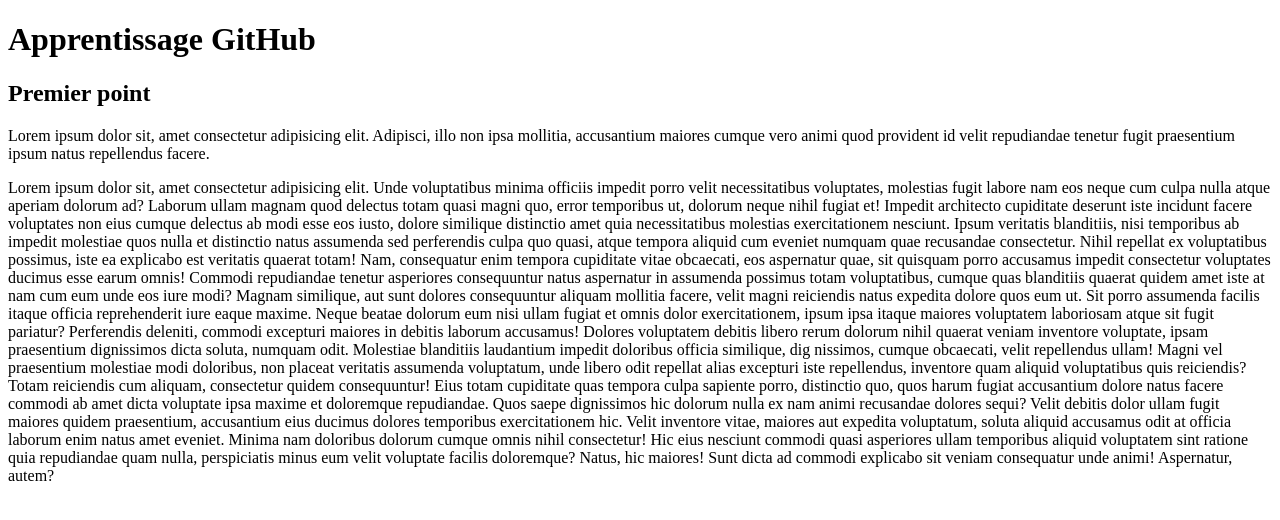
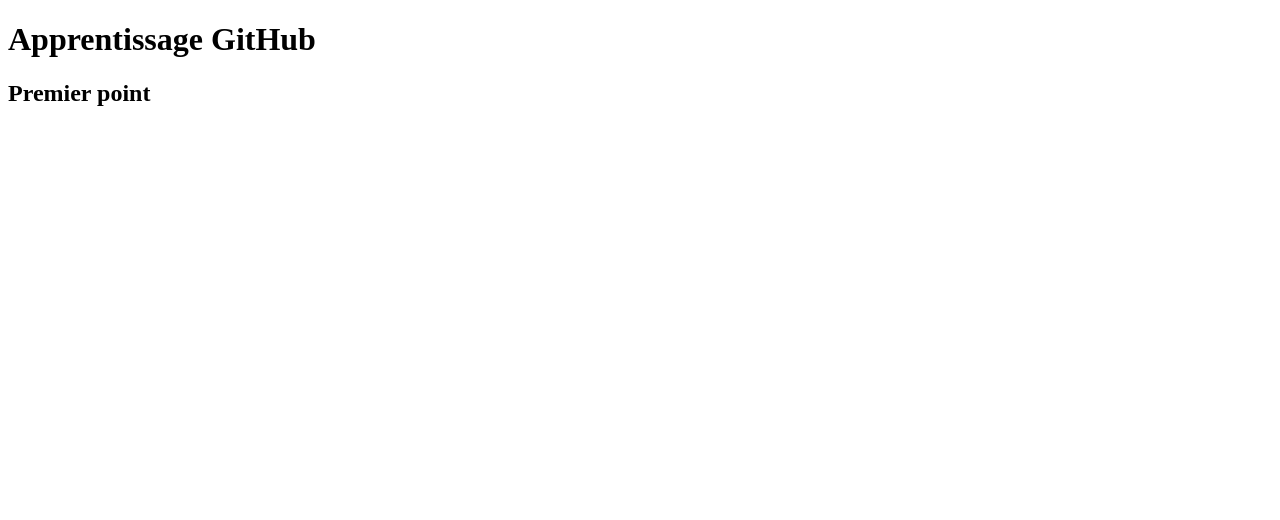
Before and after one commit to Arauld16/ACATON, a plain HTML site: page index.html in a window 1280 px wide. Drawn offline with Linux system fonts and the light colour scheme.

Commit message:
Dossier modifié

```diff
--- a/index.html
+++ b/index.html
@@ -10,38 +10,9 @@
 
   <h2> Premier point</h2>
 
-  <p>Lorem ipsum dolor sit, amet consectetur adipisicing elit. Adipisci, illo non ipsa mollitia, accusantium maiores
-     cumque vero animi quod provident id velit repudiandae tenetur fugit praesentium ipsum natus repellendus facere.</p>
+  <p></p>
 
-  <p>Lorem ipsum dolor sit, amet consectetur adipisicing elit. Unde voluptatibus minima officiis
-     impedit porro velit necessitatibus voluptates, molestias fugit labore nam eos neque cum culpa
-     nulla atque aperiam dolorum ad? Laborum ullam magnam quod delectus totam quasi magni quo, error
-      temporibus ut, dolorum neque nihil fugiat et! Impedit architecto cupiditate deserunt iste incidunt facere
-      voluptates non eius cumque delectus ab modi esse eos iusto, dolore similique distinctio amet quia necessitatibus
-      molestias exercitationem nesciunt. Ipsum veritatis blanditiis, nisi temporibus ab impedit molestiae quos nulla et
-     distinctio natus assumenda sed perferendis culpa quo quasi, atque tempora aliquid cum eveniet numquam quae recusandae
-     consectetur. Nihil repellat ex voluptatibus possimus, iste ea explicabo est veritatis quaerat totam! Nam,
-     consequatur enim tempora cupiditate vitae obcaecati, eos aspernatur quae, sit quisquam porro accusamus impedit
-      consectetur voluptates ducimus esse earum omnis! Commodi repudiandae tenetur asperiores consequuntur natus aspernatur
-     in assumenda possimus totam voluptatibus, cumque quas blanditiis quaerat quidem amet iste at nam cum eum unde
-     eos iure modi? Magnam similique, aut sunt dolores consequuntur aliquam mollitia facere, velit magni reiciendis
-      natus expedita dolore quos eum ut. Sit porro assumenda facilis itaque officia reprehenderit iure eaque maxime.
-        Neque beatae dolorum eum nisi ullam fugiat et omnis dolor exercitationem, ipsum ipsa itaque maiores voluptatem
-      laboriosam atque sit fugit pariatur? Perferendis deleniti, commodi excepturi maiores in debitis laborum
-      accusamus!
-      Dolores voluptatem debitis libero rerum dolorum nihil quaerat veniam inventore voluptate, ipsam praesentium
-       dignissimos dicta soluta, numquam odit. Molestiae blanditiis laudantium impedit doloribus officia similique, dig
-       nissimos, cumque obcaecati, velit repellendus ullam! Magni vel praesentium molestiae modi doloribus, non placeat
-        veritatis assumenda voluptatum, unde libero odit repellat alias excepturi iste repellendus, inventore quam aliquid
-         voluptatibus quis reiciendis? Totam reiciendis cum aliquam, consectetur quidem consequuntur! Eius totam cupiditate
-         quas tempora culpa sapiente porro, distinctio quo, quos harum fugiat accusantium dolore natus facere commodi ab
-         amet dicta voluptate ipsa maxime et doloremque repudiandae. Quos saepe dignissimos hic dolorum nulla ex nam
-          animi recusandae dolores sequi? Velit debitis dolor ullam fugit maiores quidem praesentium, accusantium eius
-           ducimus dolores temporibus exercitationem hic. Velit inventore vitae, maiores aut expedita voluptatum, soluta
-           aliquid accusamus odit at officia laborum enim natus amet eveniet. Minima nam doloribus dolorum cumque omnis
-            nihil consectetur! Hic eius nesciunt commodi quasi asperiores ullam temporibus aliquid voluptatem sint ratione
-             quia repudiandae quam nulla, perspiciatis minus eum velit voluptate facilis doloremque? Natus, hic maiores!
-    Sunt dicta ad commodi explicabo sit veniam consequatur unde animi! Aspernatur, autem?
+  <p>
 </p>
 </body>
 </html>
```
